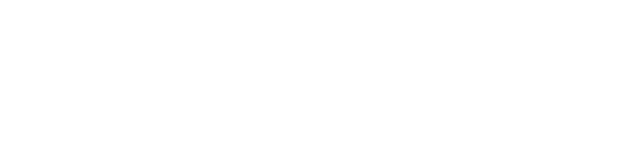
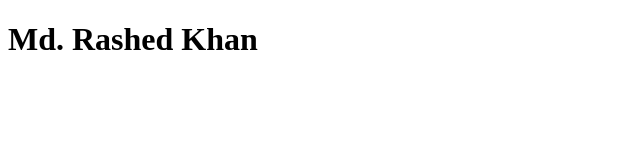
Before and after one commit to Rashed896/starting-project, a plain HTML site: page index.html in a window 1280 px wide. Shown: the whole page, without its empty margins (0-640 px from the left). Drawn offline with Linux system fonts and the light colour scheme.

Commit message:
learned github

```diff
--- a/index.html
+++ b/index.html
@@ -7,6 +7,6 @@
     <title>Document</title>
 </head>
 <body>
-
+    <h1>Md. Rashed Khan</h1>
 </body>
 </html>
```
